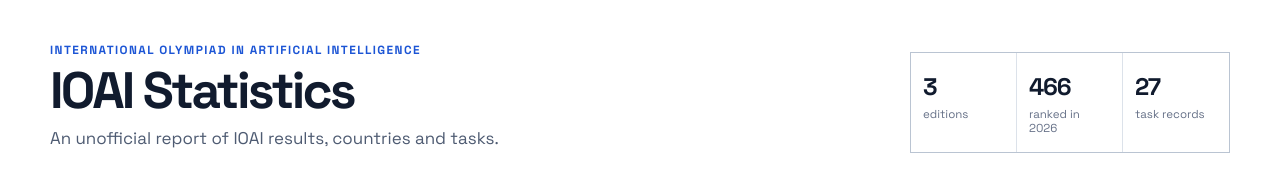
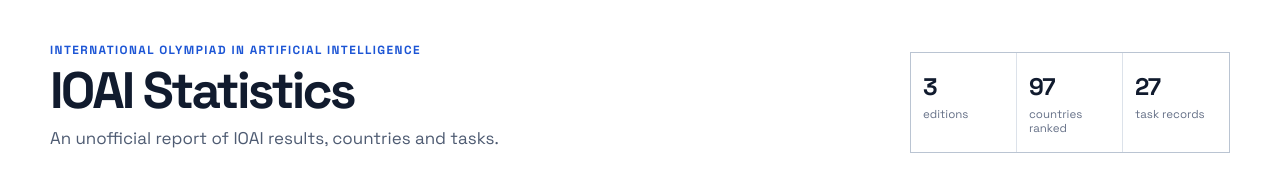
Before and after one commit to Element138/ioai-statistics, a Next.js app: page / in a window 1280 px wide. Shown: the part 133-318 px from the top of the page. Built offline with nearby package versions, Linux system fonts and the light colour scheme.

Commit message:
Refine home eyebrow and country count

```diff
--- a/app/components/StatsApp.tsx
+++ b/app/components/StatsApp.tsx
@@ -784,7 +784,6 @@ function FlagRing() {
 }
 
 function HomePage() {
-  const completeEdition = [...DATA.editions].sort((a, b) => b.year - a.year).find((edition) => edition.status === "Complete")!;
   const awards = countAwards(DATA.mainResults2026);
   return (
     <div className="home-page">
@@ -798,7 +797,7 @@ function HomePage() {
         </div>
         <div className="hero-index" aria-label="Archive summary">
           <div><strong>3</strong><span>editions</span></div>
-          <div><strong>{completeEdition.contestants}</strong><span>ranked in 2026</span></div>
+          <div><strong>{COUNTRY_RANKINGS.main.length}</strong><span>countries ranked</span></div>
           <div><strong>{DATA.tasks.length}</strong><span>task records</span></div>
         </div>
       </div>
--- a/app/globals.css
+++ b/app/globals.css
@@ -2202,6 +2202,10 @@ h3 {
     padding: 20px 0 28px;
   }
 
+  .home-page .compact-hero .eyebrow {
+    max-width: 90%;
+  }
+
   h1 {
     letter-spacing: -0.045em;
   }
```
Also changed, not shown: 1 other file (tests, documents, lock files or other folders).
